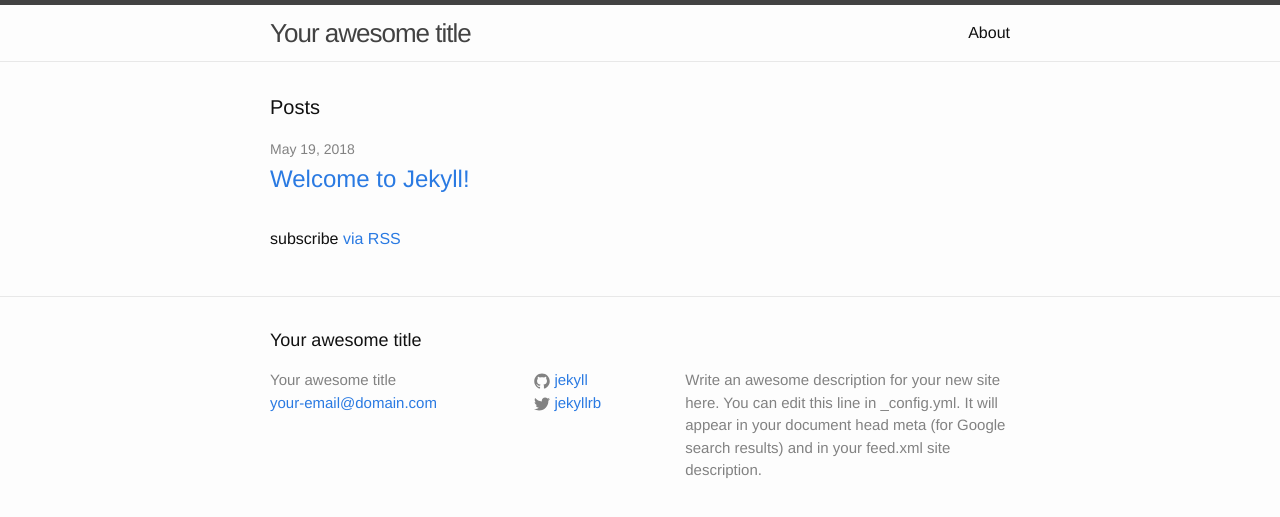
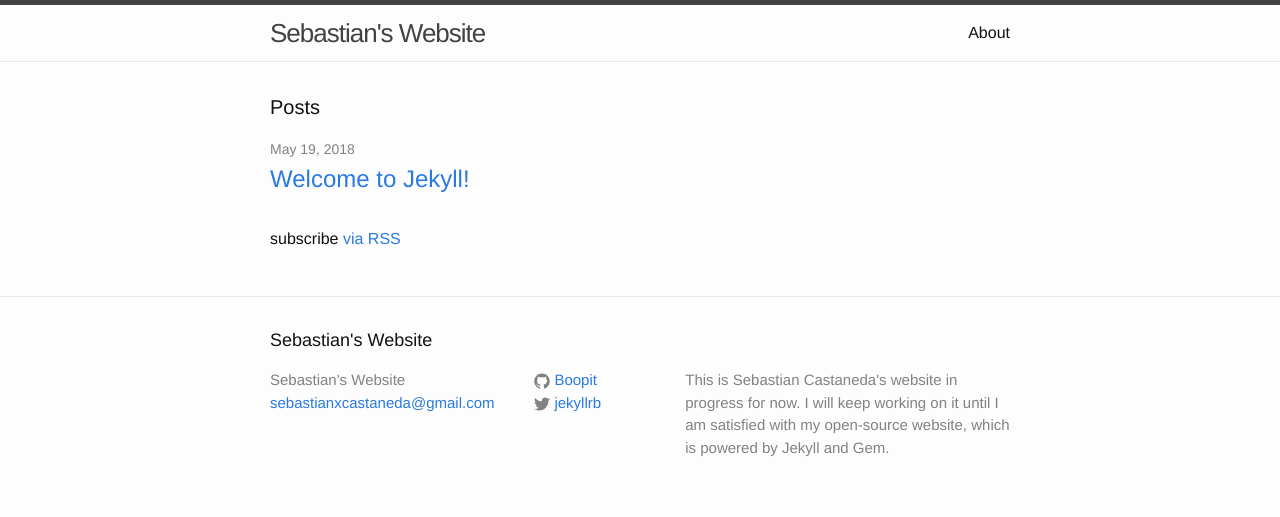
Before and after one commit to boopit/boopit.github.io, a Jekyll site: the page built from index.html, in a window 1280 px wide. Shown: the top 517 px of the page. Built offline with Jekyll 4.4.1, drawn with Linux system fonts in a browser that asks for light colours.

Commit message:
Update _config.yml

```diff
--- a/_config.yml
+++ b/_config.yml
@@ -6,16 +6,16 @@
 # 'jekyll serve'. If you change this file, please restart the server process.
 
 # Site settings
-title: Your awesome title
-email: your-email@domain.com
+title: Sebastian's Website
+email: sebastianxcastaneda@gmail.com
 description: > # this means to ignore newlines until "baseurl:"
-  Write an awesome description for your new site here. You can edit this
-  line in _config.yml. It will appear in your document head meta (for
-  Google search results) and in your feed.xml site description.
+  This is Sebastian Castaneda's website in progress for now.
+  I will keep working on it until I am satisfied with my open-source website,
+  which is powered by Jekyll and Gem.
 baseurl: "" # the subpath of your site, e.g. /blog
 url: "http://yourdomain.com" # the base hostname & protocol for your site
 twitter_username: jekyllrb
-github_username:  jekyll
+github_username:  Boopit
 
 # Build settings
 markdown: kramdown
```
